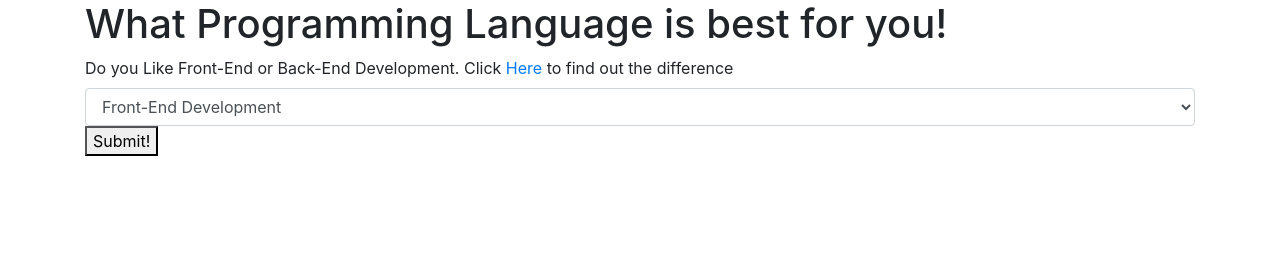
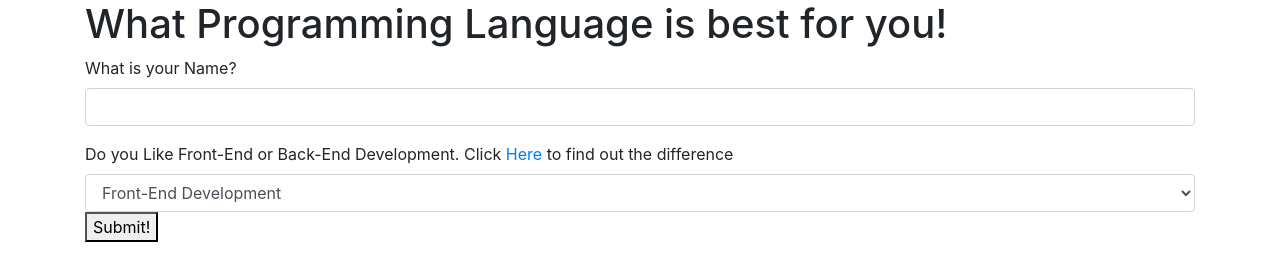
Before and after one commit to ngwessels/2nd-Firday-Project, a plain HTML site: page index.html in a window 1280 px wide. Drawn offline with Linux system fonts and the light colour scheme.

Commit message:
add form for user to put name

```diff
--- a/index.html
+++ b/index.html
@@ -12,6 +12,21 @@
     <div class="container">
       <h1>What Programming Language is best for you!</h1>
       <div>
+        <form id="form">
+          <div class="form-group">
+            <label for="name">What is your Name?</label>
+            <input id="userName" class="form-control" type="text">
+          </div>
+        </form>
+
+
+
+
+
+
+
+
+
         <form id="form1">
           <div class="form-group">
             <label for="firstQuestion">Do you Like Front-End or Back-End Development. Click <a href="https://www.pluralsight.com/blog/film-games/whats-difference-front-end-back-end">Here</a> to find out the difference</label>
```
